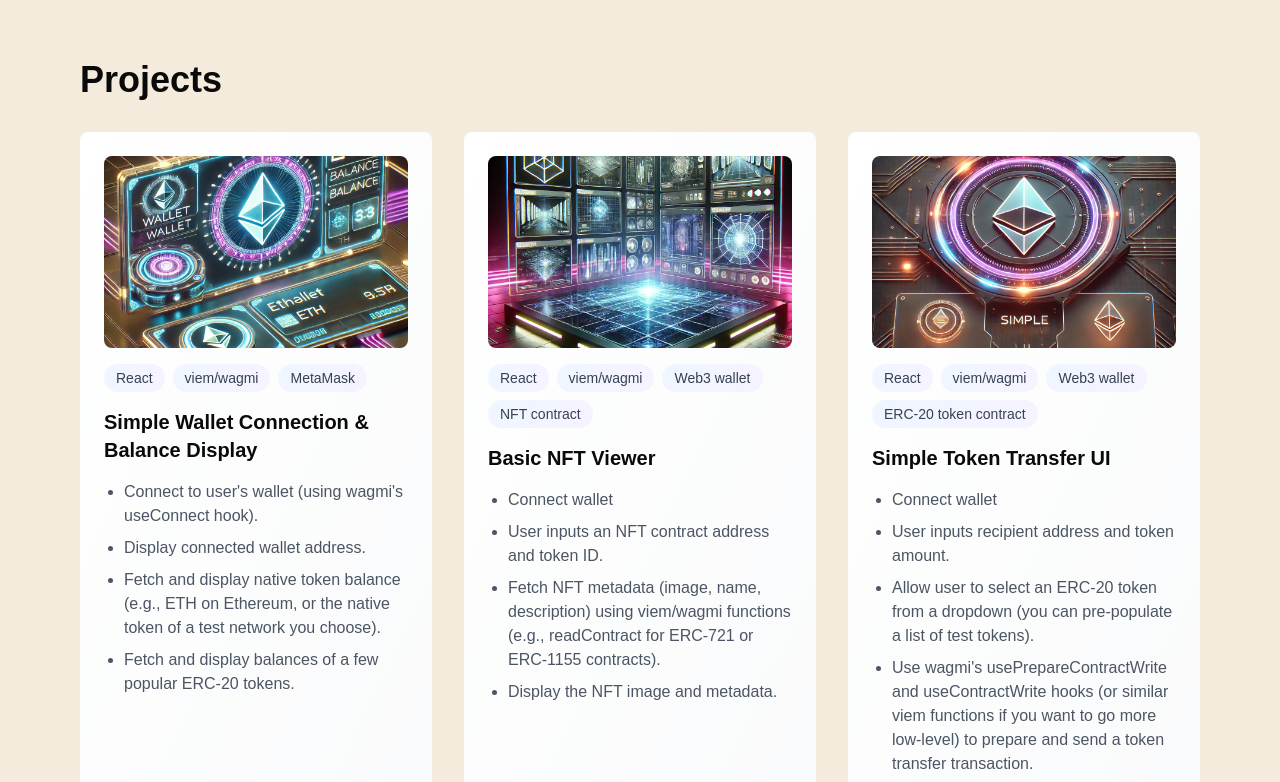
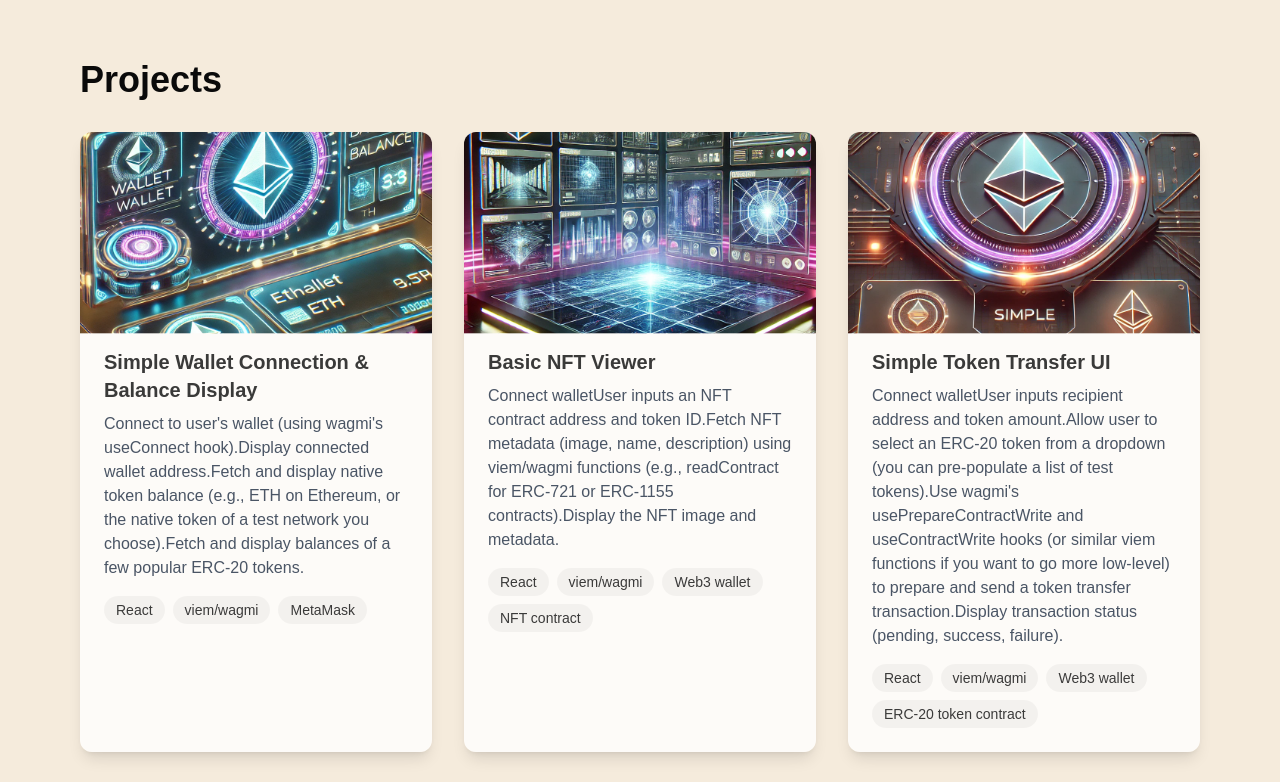
Before and after one commit to gala1234/website, a Next.js app: page / in a window 1280 px wide. Shown: the part 1620-2402 px from the top of the page. Built offline with nearby package versions, Linux system fonts and the light colour scheme.

Commit message:
some project cardas animations

```diff
--- a/src/components/cards/ProjectCard.tsx
+++ b/src/components/cards/ProjectCard.tsx
@@ -2,14 +2,15 @@
 
 import React from 'react';
 import Image from 'next/image';
+import { motion, useReducedMotion } from 'framer-motion';
 
-interface ProjectCardProps {
+type ProjectCardProps = {
   title: string;
-  description: string[];
+  description: string;
   technologies: string[];
   link: string;
   image: string;
-}
+};
 
 export default function ProjectCard({
   title,
@@ -18,42 +19,74 @@ export default function ProjectCard({
   link,
   image,
 }: ProjectCardProps) {
+  const prefersReducedMotion = useReducedMotion();
+
+  const cardVariants = {
+    hidden: { opacity: 0, y: 20 },
+    visible: { opacity: 1, y: 0 },
+    hover: { scale: 1.02 },
+  };
+
+  const imageVariants = {
+    hidden: { scale: 1.1 },
+    visible: { scale: 1.1 },
+    hover: { scale: 1.15 },
+  };
+
   return (
-    <a
+    <motion.a
       href={link}
       target="_blank"
       rel="noopener noreferrer"
-      className="block rounded-lg bg-gentle-gradient p-6 transition-all hover:shadow-lg"
+      variants={cardVariants}
+      initial="hidden"
+      whileInView="visible"
+      whileHover={prefersReducedMotion ? undefined : 'hover'}
+      viewport={{ once: true, margin: '-50px' }}
+      transition={{ duration: 0.5, ease: 'easeOut' }}
+      className="group relative block overflow-hidden rounded-xl bg-white/80 shadow-lg transition-all dark:bg-black/[.8]"
     >
-      <div className="mb-4 overflow-hidden rounded-lg">
+      <motion.div
+        variants={imageVariants}
+        initial="hidden"
+        animate="visible"
+        whileHover={prefersReducedMotion ? undefined : 'hover'}
+        transition={{ duration: 0.4 }}
+        className="relative h-48 w-full overflow-hidden"
+      >
         <Image
           src={image}
           alt={title}
-          width={800}
-          height={400}
-          className="h-48 w-full object-cover transition-transform duration-300 hover:scale-105"
+          fill
+          className="object-cover"
+          sizes="(max-width: 768px) 100vw, (max-width: 1200px) 50vw, 33vw"
         />
-      </div>
-      <div className="mx-auto max-w-[800px]">
-        <div className="mb-4 flex flex-wrap gap-2">
+      </motion.div>
+
+      <div className="p-6">
+        <motion.h3
+          initial={{ opacity: 0.8 }}
+          whileHover={prefersReducedMotion ? undefined : { opacity: 1 }}
+          className="mb-2 text-xl font-bold"
+        >
+          {title}
+        </motion.h3>
+        <p className="mb-4 text-gray-600 dark:text-gray-300">{description}</p>
+        <div className="flex flex-wrap gap-2">
           {technologies.map((tech) => (
-            <span
+            <motion.span
               key={tech}
-              className="rounded-full bg-glow-gradient px-3 py-1 text-sm text-secondary-darker hover:text-primary"
+              initial={{ opacity: 0.8 }}
+              whileHover={
+                prefersReducedMotion ? undefined : { opacity: 1, scale: 1.05 }
+              }
+              className="rounded-full bg-black/[.05] px-3 py-1 text-sm dark:bg-white/[.06]"
             >
               {tech}
-            </span>
+            </motion.span>
           ))}
         </div>
-        <h2 className="mb-4 text-xl font-semibold text-primary">{title}</h2>
-        <ul className="mb-4 list-disc space-y-2 pl-5">
-          {description.map((item, index) => (
-            <li key={index} className="text-secondary">
-              {item}
-            </li>
-          ))}
-        </ul>
       </div>
-    </a>
+    </motion.a>
   );
 }
```
